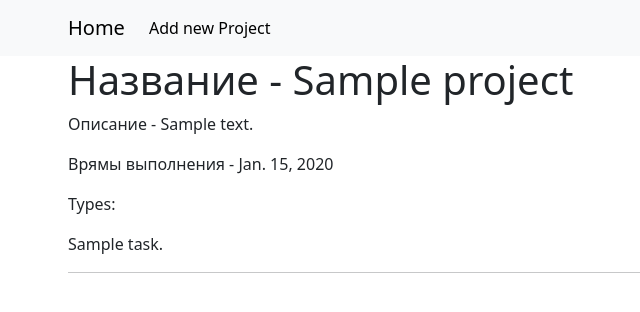
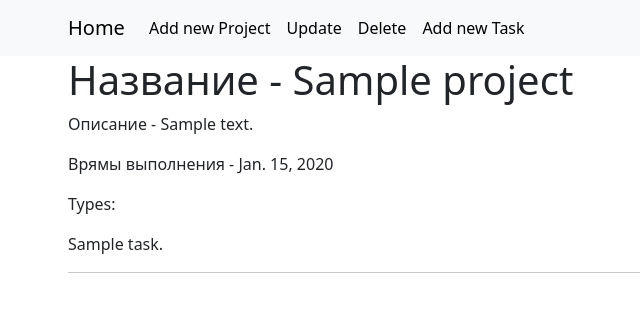
Before and after one commit to BeksultanIT/to_do_list, a Django app: page /project/1/ in a window 1280 px wide. Shown: the top 312 px of the page, without its empty margins (14-654 px from the left). Run offline with Django 5.2, Linux system fonts and the light colour scheme; tables that the repository leaves empty hold one stand-in row (values such as "Sample post"); parts of the project's set-up code (start-up, migrations or seed data) failed here and were passed over.

Commit message:
добавил создание заданий и вывод его на детальной странице проектов

```diff
--- a/webapp/models/task.py
+++ b/webapp/models/task.py
@@ -1,4 +1,5 @@
 from django.db import models
+from django.urls import reverse
 
 from webapp.models.base_create_update import BaseCreateUpdateModel
 
@@ -18,3 +19,7 @@ class Task(BaseCreateUpdateModel):
         db_table = 'tasks'
         verbose_name = 'Задача'
         verbose_name_plural = 'Задачи'
+
+
+    def get_absolute_url(self):
+        return reverse('detail_project', kwargs={'pk': self.project_id})
--- a/webapp/templates/projects/detail_project.html
+++ b/webapp/templates/projects/detail_project.html
@@ -1,15 +1,18 @@
 {% extends "base.html" %}
-{#{% block nav %}#}
-{#    <li class="nav-item">#}
-{#        <a class="nav-link active" aria-current="page" href="{% url 'add_task' %}">Add new task</a>#}
-{#    </li>#}
-{#    <li class="nav-item">#}
-{#        <a class="nav-link active" aria-current="page" href="{% url 'update_task' task.pk %}">Update</a>#}
-{#    </li>#}
-{#    <li class="nav-item">#}
-{#        <a class="nav-link active" aria-current="page" href="{% url 'delete_task' task.pk %}">Delete</a>#}
-{#    </li>#}
-{#{% endblock %}#}
+{% block nav %}
+    <li class="nav-item">
+        <a class="nav-link active" aria-current="page" href="{% url 'add_project' %}">Add new Project</a>
+    </li>
+    <li class="nav-item">
+        <a class="nav-link active" aria-current="page" href="{% url 'update_project' project.pk %}">Update</a>
+    </li>
+    <li class="nav-item">
+        <a class="nav-link active" aria-current="page" href="{% url 'delete_project' project.pk %}">Delete</a>
+    </li>
+    <li class="nav-item">
+        <a class="nav-link active" aria-current="page" href="{% url 'add_task' project.pk %}">Add new Task</a>
+    </li>
+{% endblock %}
 {% block content %}
 
     <div class="article">
@@ -21,6 +24,11 @@
         {% for type in project.tasks.all %}
             {% if forloop.last %} {{ type.title }}. {% else %} {{ type.title }}, {% endif %}
         {% endfor %}
+
+{#        <a href="{% url 'detail_task' project.id %}" class="btn btn-outline-primary btn-sm">More</a>#}
+{#        <a href="{% url 'update_task' project.id %}" class="btn btn-outline-success btn-sm">Update</a>#}
+{#        <a href="{% url 'delete_task' project.id %}" class="btn btn-outline-danger btn-sm">Delete</a>#}
+
         <hr>
     </div>
 
--- a/webapp/templates/projects/new.html
+++ b/webapp/templates/projects/new.html
@@ -5,7 +5,7 @@
 <h1>Create Article</h1>
 
 
-<form action="/new/" method="post">
+<form action="" method="post">
     {% include 'partial/task_form.html' with button_text='Create' %}
 </form>
 
--- a/webapp/templates/tasks/new.html
+++ b/webapp/templates/tasks/new_task.html
@@ -2,10 +2,10 @@
 {% block content %}
  {% block nav %}
           {% endblock %}
-<h1>Create Article</h1>
+<h1>Create Task</h1>
 
 
-<form action="/new/" method="post">
+<form action="" method="post">
     {% include 'partial/task_form.html' with button_text='Create' %}
 
 </form>
--- a/webapp/templates/tasks/update_task.html
+++ b/webapp/templates/tasks/update_task.html
@@ -2,7 +2,7 @@
 {% block content %}
     {% block nav %}
     {% endblock %}
-    <h1>Update Article</h1>
+    <h1>Update Task</h1>
 
 
     <form action="" method="post">
--- a/webapp/urls.py
+++ b/webapp/urls.py
@@ -1,11 +1,15 @@
 from django.urls import path
 
-from webapp.views import TaskListView, CreateTaskView, DetailTaskView, UpdateTaskView, DeleteTaskView
+from webapp.views import ProjectListView, CreateProjectView, DetailProjectView, UpdateProjectView, DeleteProjectView, \
+    CreateTaskView
 
 urlpatterns = [
-    path('', TaskListView.as_view(), name='index'),
-    path('new/', CreateTaskView.as_view(), name='add_project'),
-    path('project/<int:pk>/', DetailTaskView.as_view(), name='detail_project'),
-    path('project/<int:pk>/update/', UpdateTaskView.as_view(), name='update_project'),
-    path('project/<int:pk>/delete', DeleteTaskView.as_view(), name='delete_project'),
+    path('', ProjectListView.as_view(), name='index'),
+    path('new/', CreateProjectView.as_view(), name='add_project'),
+    path('project/<int:pk>/', DetailProjectView.as_view(), name='detail_project'),
+    path('project/<int:pk>/update/', UpdateProjectView.as_view(), name='update_project'),
+    path('project/<int:pk>/delete/', DeleteProjectView.as_view(), name='delete_project'),
+
+    path('new/<int:pk>/', CreateTaskView.as_view(), name='add_task'),
+
 ]
--- a/webapp/views/__init__.py
+++ b/webapp/views/__init__.py
@@ -1 +1,2 @@
-from webapp.views.tasks import TaskListView, CreateTaskView, UpdateTaskView, DeleteTaskView, DetailTaskView
+from webapp.views.project import ProjectListView, CreateProjectView, UpdateProjectView, DeleteProjectView, DetailProjectView
+from webapp.views.task import CreateTaskView
--- a/webapp/views/tasks.py
+++ b/webapp/views/project.py
@@ -8,7 +8,7 @@ from webapp.forms import SearchForm, ProjectForm
 from webapp.models import  Project
 
 
-class TaskListView(ListView):
+class ProjectListView(ListView):
     template_name = 'projects/index.html'
     model = Project
     context_object_name = 'projects'
@@ -41,18 +41,18 @@ class TaskListView(ListView):
             return self.form.cleaned_data['search']
 
 
-class CreateTaskView(CreateView):
+class CreateProjectView(CreateView):
     template_name = "projects/new.html"
     form_class = ProjectForm
 
 
-class UpdateTaskView(UpdateView):
+class UpdateProjectView(UpdateView):
     template_name = "projects/update_project.html"
     form_class = ProjectForm
     model = Project
 
 
-class DeleteTaskView(DeleteView):
+class DeleteProjectView(DeleteView):
     model = Project
     template_name = "projects/delete_project.html"
     success_url = reverse_lazy('index')
@@ -60,6 +60,6 @@ class DeleteTaskView(DeleteView):
 
 
 
-class DetailTaskView(DetailView):
+class DetailProjectView(DetailView):
     template_name = 'projects/detail_project.html'
     model = Project
```
Also changed, not shown: webapp/templates/base.html (+10 -4 lines), webapp/templates/tasks/detail_task.html (renamed from webapp/templates/tasks/detail_article.html, +11 -11 lines), webapp/views/task.py (added, +20 -0 lines).
